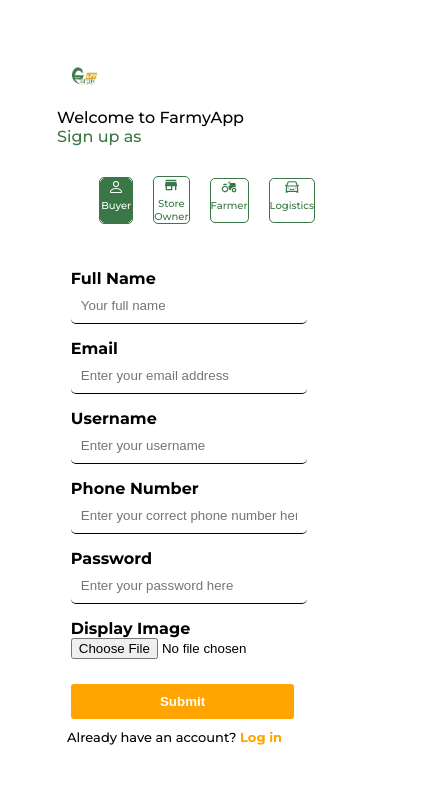
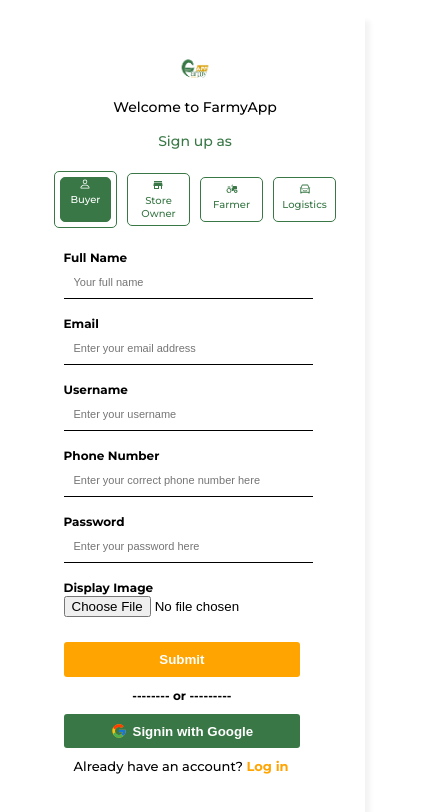
Before and after one commit to olaitan6201/farmyapp_new, a React (Create React App) app: page /signup in a window 390 px wide. Shown: the top 812 px of the page, 438 px wide, since content can reach past the window. Built offline with nearby package versions, Linux system fonts and the light colour scheme.

Commit message:
UI:Redesigned signin and signup pages

```diff
--- a/src/Components/SignUpFormWrapper.jsx
+++ b/src/Components/SignUpFormWrapper.jsx
@@ -2,6 +2,7 @@
 import { useNavigate } from 'react-router-dom';
 import { Link } from 'react-router-dom';
 import { useUserContext } from '../context/UserContext';
+import { FcGoogle } from 'react-icons/fc'
 import toastr from 'toastr';
 import 'toastr/build/toastr.min.css'
 import axiosClient from '../clients/axios-client';
@@ -71,9 +72,20 @@
 						'Submit'
 					)}
 				</button>
+				<div className='dash-bt google-bt'>
+				<p>-------- or ---------</p>
+				</div>
+				<button className='google-bt ' disabled={isLoading}>
+				<FcGoogle className='google-icon'/>
+					{isLoading ? (
+						<span className='loading-spinner'></span>
+					) : (
+						'Signin with Google'
+					)}
+				</button>
+				<div className='already1'>Already have an account? <Link to='/signin' className='signalt'>Log in</Link></div>
 
 			</form>
-			<div className='already1'>Already have an account? <Link to='/signin' className='signalt'>Log in</Link></div>
 		</div>
 	)
 }
--- a/src/Pages/Signin.js
+++ b/src/Pages/Signin.js
@@ -55,7 +55,8 @@
 	}, [selectedButton]);
 
 	return (
-		<div className="signContainer" style={{ gap: "8px" }}>
+		<div className="signContainer_">
+<div className="signContainer" style={{ gap: "8px" }}>
 			{/* Desktop Left Bar */}
 			<div className="signutarget">
 				{SignInOptions.map(({ type, title, Logo }) => (
@@ -88,8 +89,10 @@
 
 			{/* Page Content */}
 			<div className="signufform">
+			<div className="signup-logo">
 				<img src={loho} alt="FarmyApp logo" className="lohosm" />
 				<div>Welcome to FarmyApp</div>
+				</div>
 				<div>
 					<div className="signtext">Sign in as</div>
 					<div className="targets">
@@ -122,5 +125,6 @@
 				<SignInForm apiPath={selectedOption.apiPath} />
 			</div>
 		</div>
+		</div>
 	);
 }
--- a/src/Pages/Signup.js
+++ b/src/Pages/Signup.js
@@ -45,7 +45,8 @@
 	};
 
 	return (
-		<div className="signContainer" style={{ gap: "8px" }}>
+		<div className="signContainer_">
+<div className="signContainer" style={{ gap: "8px" }}>
 			{/* <div> */}
 			<div className="signutarget">
 				{SignUpOptions.map(({ type, title, Logo }) => (
@@ -77,8 +78,10 @@
 				{/* </div> */}
 			</div>
 			<div className="signufform">
+				<div className="signup-logo">
 				<img src={loho} alt="FarmyApp logo" className="lohosm" />
 				<div>Welcome to FarmyApp</div>
+				</div>
 				<div>
 					<div className="signtext">Sign up as</div>
 					<div className="targets">
@@ -114,5 +117,6 @@
 				{selectedButton === "Logistics" && <SignULForm />}
 			</div>
 		</div>
+		</div>
 	);
 }
--- a/src/index.css
+++ b/src/index.css
@@ -50,6 +50,8 @@
   --color-tertiary-tint1: #a3a3a3;
   --color-tertiary-tint2: #bdbdbd;
   --color-tertiary-tint3: #d4d4d4;
+  --color-tertiary-tint4: #f3f3f3;
+
 
   --color-danger-variant: rgb(254, 35, 7);
 
--- a/src/styles/signup.css
+++ b/src/styles/signup.css
@@ -1,18 +1,24 @@
+.signContainer_{
+    display: flex;
+    align-items: center;
+    align-content: center;
+    justify-content: center;
+    margin: 2rem;
+}
+
 .signContainer {
     max-width: var(--container-width-md);
     min-width: var(--container-width-sm);
     min-height: 100vh;
+    font-size: 14px;
     display: flex;
-    margin: auto;
-    align-items: center;
-    align-content: center;
-    justify-content: center;
+    box-shadow: 5px 5px  5px var(--color-tertiary-tint4);
 }
 
 .targets {
     display: flex;
     justify-content: center;
-    width: var(--container-width-sm);
+    width: 100%;
 }
 
 .signutarget {
@@ -29,6 +35,8 @@
 .signufform {
     flex-basis: 50%;
     background-color: var(--color-white);
+    padding: 1.5rem;
+
 }
 
 .signueach {
@@ -71,16 +79,25 @@
 .signtext {
     display: none;
     visibility: hidden;
+    margin: 1rem;
 }
 
 .form_inp {
     border-bottom: 1px solid var(--color-tertiary);
     border-radius: 0;
+    font-size: 11px;
 }
 
 .sign_form {
     width: 100%;
     margin: auto;
+}
+
+.signup-logo, .post_sign_dash{
+    display: flex;
+    flex-direction: column;
+    align-items: center;
+    justify-content: center;
 }
 
 .sign_bt {
@@ -90,7 +107,7 @@
     border-radius: 3px;
     font-weight: bolder;
     color: var(--color-white);
-    margin: auto;
+    margin:auto;
 }
 
 .post_sign {
@@ -110,7 +127,34 @@
     font-weight: bold;
 }
 
+.google-bt{
+    background: var(--color-primary);
+    display: flex;
+    align-items: center;
+    justify-content: center;
+    width: 90%;
+    padding: 6px;
+    border-radius: 3px;
+    font-weight: bolder;
+    color: var(--color-white);
+    margin-top: 0.3rem;
+}
+
+.dash-bt{
+    background: var(--color-white);
+    color: black;
+    font-size: 12px;
+}
+
+.google-icon{
+    font-size: 22px;
+    padding-right: 6px;
+}
+
 @media(max-width:870px) {
+    .signContainer_{
+        margin:1rem -3rem;
+    }
     .signufform {
         flex-basis: 100%;
     }
@@ -123,6 +167,7 @@
         display: block;
         visibility: visible;
         color: var(--color-primary);
+        text-align: center;
     }
 
     .targets {
@@ -130,8 +175,7 @@
         visibility: visible;
         align-items:center;
         justify-content: center;
-        width: 95%;
-        padding: 10px;
+        width: 100%;
     }
 
     .signutargetm {
@@ -139,8 +183,7 @@
         visibility: visible;
         align-items:center;
         justify-content: space-between;
-        width: 90%;
-        padding: 10px;
+        width: 100%;
         /* margin: 10px 40px; */
     }
 
@@ -151,7 +194,9 @@
         border-radius: 5px;
         min-height: 45px;
         max-height: 60px;
-        margin: 10px 10px;
+        margin: 5px 5px;
+        padding: 5px;
+        font-size: 12px;
     }
 
     .signueach1ms {
--- a/src/styles/waitlist.css
+++ b/src/styles/waitlist.css
@@ -30,7 +30,7 @@
 
 .form_label {
     width: 50px;
-    font-size: medium;
+    font-size: 12px;
     font-weight: bold;
     padding-right: 10px;
 
@@ -38,7 +38,6 @@
 
 .form_input {
     padding: 10px;
-    border-radius: 5px;
     width: 95%;
     align-self:center;
 }
```
